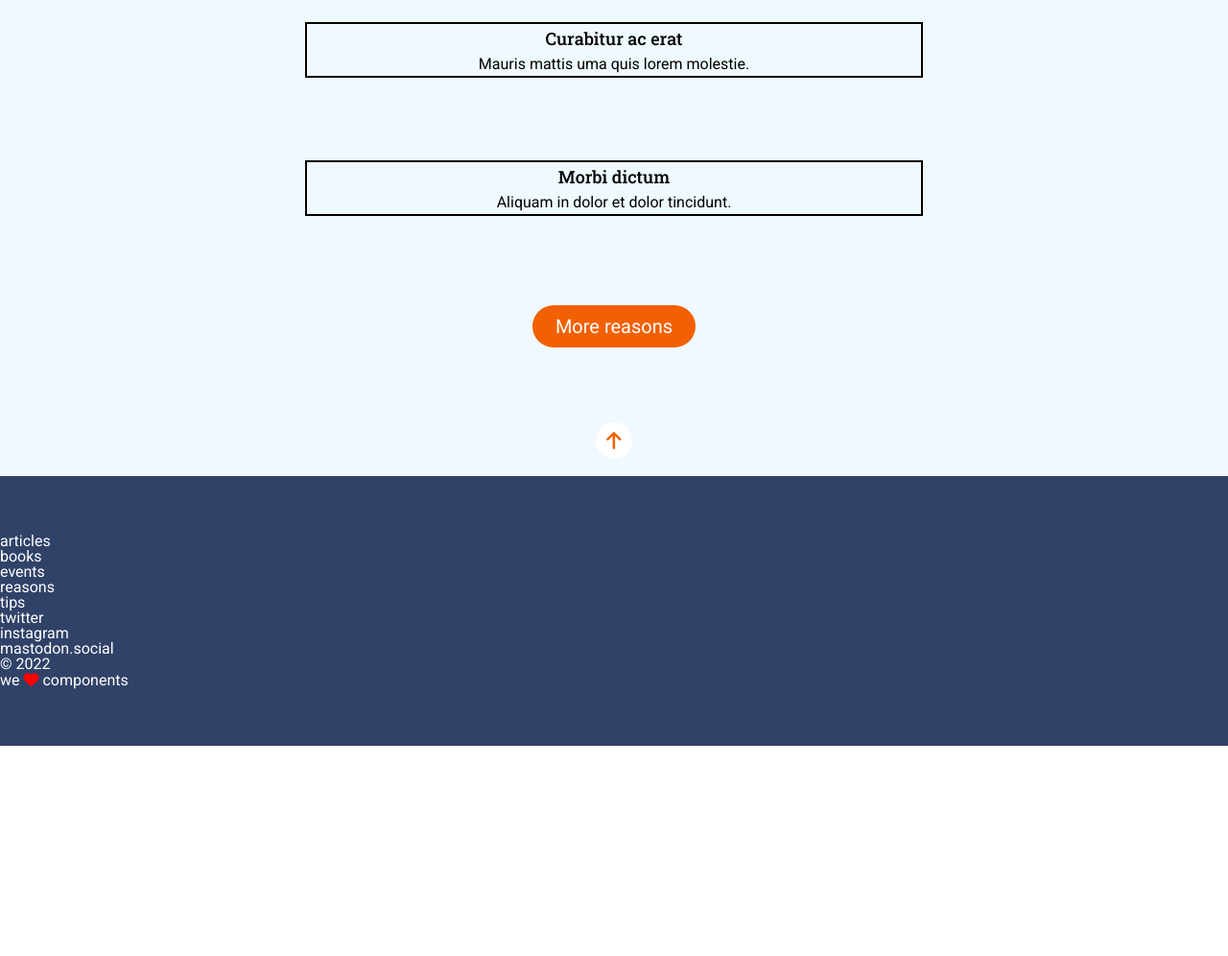
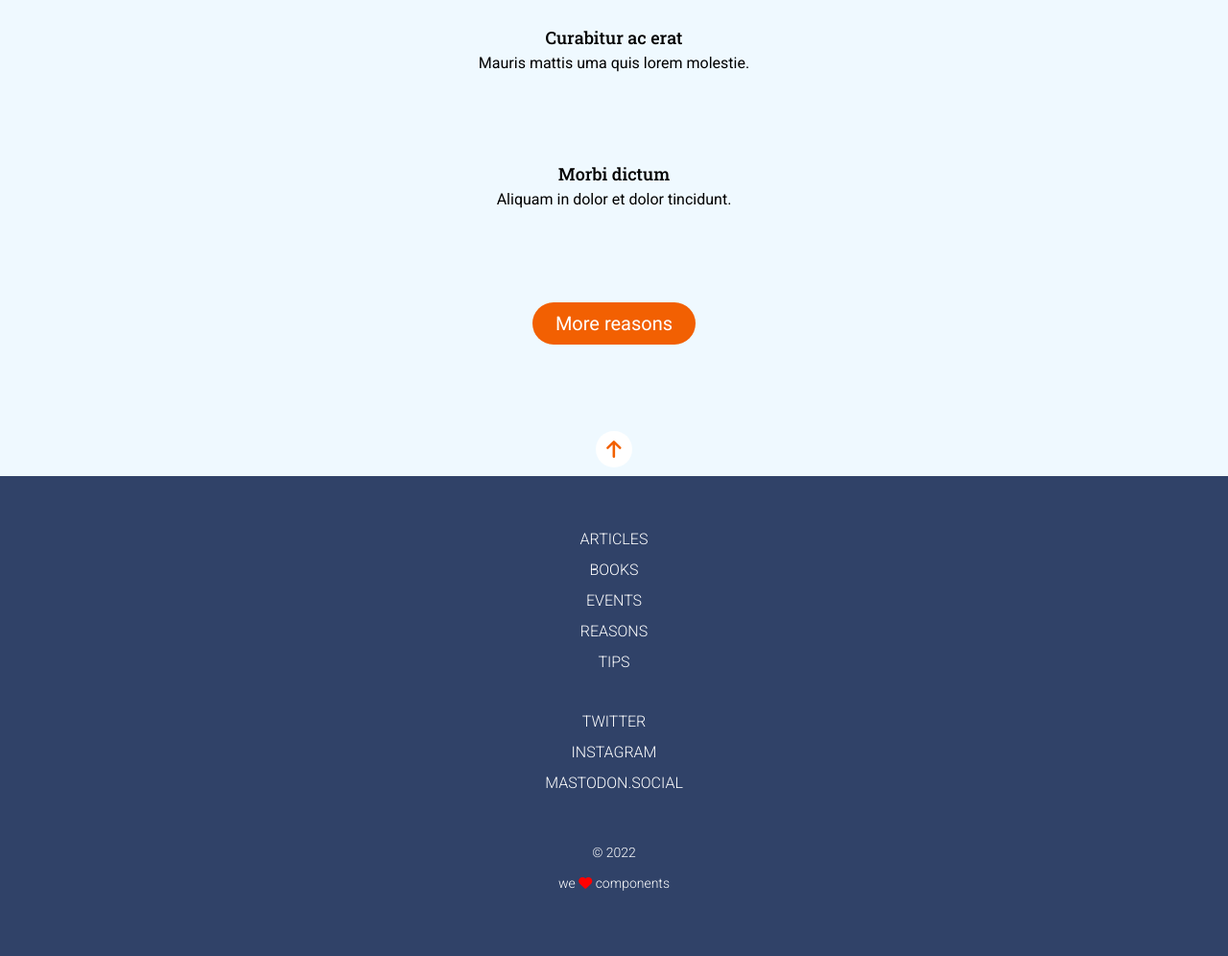
Before and after one commit to Adalab/modulo-1-evaluacion-final-ninawan9, a website: page src/html/index.html in a window 1280 px wide. Shown: the part 1250-2246 px from the top of the page at 96% size. Before the commit the page ends 2027 px from the top, so only its background shows below. Drawn offline with nearby package versions, Linux system fonts and the light colour scheme; files that its build step writes are made by us from their sources; files whose address does not match are found by name.

Commit message:
Create Footer

```diff
--- a/src/html/index.html
+++ b/src/html/index.html
@@ -127,7 +127,7 @@
           </ul>
       </div>
 
-      <div>
+      <div class="nav-div-small-text">
        <p class="footer-small-text">&copy; 2022</p>
        <p class="footer-small-text-love">we <i class="fa-sharp fa-solid fa-heart"></i> components</p>
       </div>
--- a/src/scss/main.scss
+++ b/src/scss/main.scss
@@ -14,7 +14,7 @@
   box-sizing: border-box;
   font-family: "Roboto", sans-serif;
   font-family: "Roboto Slab", serif;
-  background-color: #fff;
+  background-color: #ffffff;
 }
 
 // HEADER
@@ -72,7 +72,7 @@ header {
   padding: 10px;
   border-radius: 50%;
   background: white;
-  transform: translateY(20px); /* ej. translateY(100px) */
+  transform: translateY(20px);
 }
 
 .main-container {
@@ -126,6 +126,11 @@ header {
   padding-bottom: 10px;
 }
 
+.button-style {
+
+}
+
+
 .container-title {
   display: grid;
   text-align: center;
@@ -156,7 +161,6 @@ header {
   margin-top: 20px;
   margin-bottom: 20px;
   justify-items: center;
-  border: 2px solid black;
 }
 
 .section-main-title-3 {
@@ -200,31 +204,63 @@ header {
   padding: 10px;
   border-radius: 50%;
   background: white;
-  transform: translateY(5px); /* ej. translateY(100px) */
+  transform: translateY(15px);
 }
 
 // FOOTER
 
 .footer {
+  display: flex;
+  flex-direction: column;
+  align-items: center;
+  text-align: center;
   background-color: #304268;
   font-family: "Roboto", sans-serif;
-  padding-top: 60px;
-  padding-bottom: 60px;
+  font-weight: 380;
 }
 
 .enlace-footer {
   text-decoration: none;
   color: white;
+  text-transform: uppercase;
+  line-height: 32px;
+}
+
+.nav-div-categories {
+  &:first-child {
+    margin-top: 50px;
+  }
+  &:last-child {
+    margin-bottom: 30px;
+  }
+}
+
+.nav-div-socialmedia {
+  &:first-child {
+    margin-top: 0px;
+  }
+  &:last-child {
+    margin-bottom: 20px;
+  }
+}
+
+.nav-div-small-text {
+  margin-top: 40px;
+  margin-bottom: 60px;
+  line-height: 32px;
 }
 
 .footer-small-text {
   color: white;
+  font-size: 14px;
 }
 
 .footer-small-text-love {
   color: white;
+  font-size: 14px;
 }
 
 .fa-heart {
   color: red;
+  cursor: pointer;
 }
```
